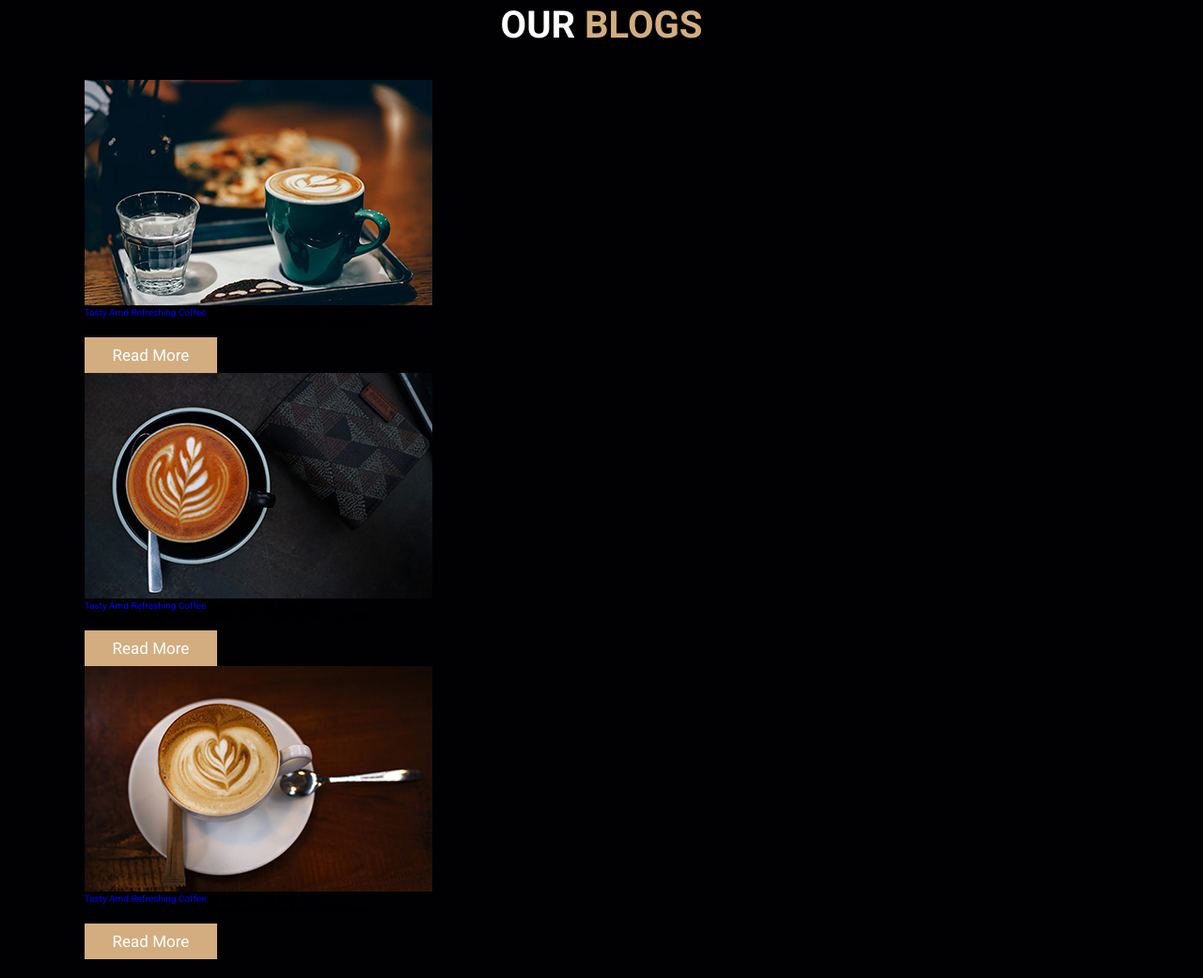
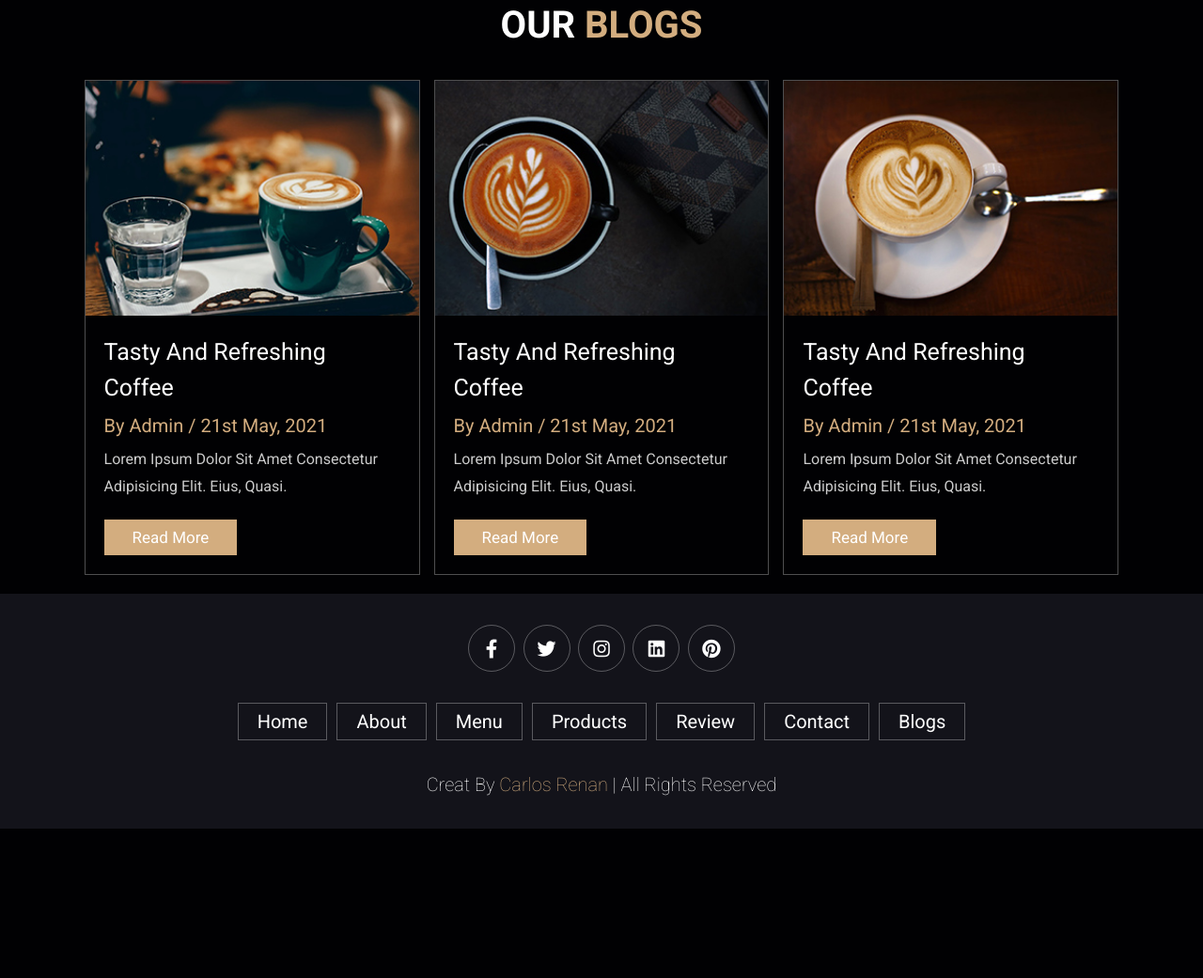
Before and after one commit to 1CarlosRenan/coffee-website, a plain HTML site: page index.html in a window 1280 px wide. Shown: the part 3852-4893 px from the top of the page at 94% size. After the commit the page ends 4734 px from the top, so only its background shows below. Drawn offline with Linux system fonts and the light colour scheme.

Commit message:
Terceiro commit

```diff
--- a/css/style.css
+++ b/css/style.css
@@ -455,6 +455,115 @@ section{
     background: none;
 }
 
+.blogs .box-container{
+    display: grid;
+    grid-template-columns: repeat(auto-fit, minmax(30rem, 1fr));
+    gap: 1.5rem;
+}
+
+.blogs .box-container .box{
+    border: var(--border);
+
+}
+
+.blogs .box-container .box .image{
+    height: 25rem;
+    overflow: hidden;
+    width: 100%;
+}
+
+.blogs .box-container .box .image img{
+    height: 100%;
+    object-fit: cover;
+    width: 100%;
+}
+
+.blogs .box-container .box:hover .image img{
+    transform: scale(1.2);
+}
+
+.blogs .box-container .box .content{
+    padding: 2rem;
+}
+
+.blogs .box-container .box .content .title{
+    font-size: 2.5rem;
+    line-height: 1.5;
+    color: #fff;
+}
+
+.blogs .box-container .box .content .title:hover{
+    color:var(--main-color)
+}
+
+.blogs .box-container .box .content span{
+    color: var(--main-color);
+    display: block;
+    padding-top: 1rem;
+    font-size: 2rem;
+}
+
+.blogs .box-container .box .content p{
+    font-size: 1.6rem;
+    line-height: 1.8;
+    color: #ccc;
+    padding: 1rem 0;
+}
+
+.footer{
+    background: var(--black);
+    text-align: center;
+}
+
+.footer .share{
+    padding: 1rem;
+}
+
+.footer .share a{
+    height: 5rem;
+    width: 5rem;
+    line-height: 5rem;
+    font-size: 2rem;
+    color: #fff;
+    border: var(--border);
+    margin: .3rem;
+    border-radius: 50%;
+}
+
+.footer .share a:hover{
+    background-color: var(--main-color);
+}
+
+.footer .links{
+    display: flex;
+    justify-content: center;
+    flex-wrap: wrap;
+    padding: 2rem 0;
+    gap: 1rem;
+}
+
+.footer .links a{
+    padding: .7rem 2rem;
+    color: #fff;
+    border: var(--border);
+    font-size: 2rem;
+}
+
+.footer .links a:hover{
+    background: var(--main-color);
+}
+
+.footer .credit{
+    font-size: 2rem;
+    color: #fff;
+    font-weight: lighter;
+    padding: 1.5rem;
+}
+
+.footer .credit span{
+    color:var(--main-color);
+}
+
 
 /* media queries */
 
--- a/index.html
+++ b/index.html
@@ -90,8 +90,7 @@
 
         <div class="content">
             <h3>fresh coffee inte the morning</h3>
-            <p>Lorem, ipsum dolor sit amet consectetur adipisicing elit. Voluptatum distinctio ut quo? Error, et eaque nemo, fugit amet veritatis recusandae sed, aspernatur illo rem excepturi quos tenetur totam! Explicabo,
-                reprehenderit!</p>
+            <p>Lorem, ipsum dolor sit amet consectetur adipisicing elit. Voluptatum distinctio ut quo? Error, et eaque nemo, fugit amet veritatis recusandae sed, aspernatur illo rem excepturi quos tenetur totam! Explicabo, reprehenderit!</p>
             <a href="#" class="btn">get yours now</a>
         </div>
 
@@ -357,7 +356,7 @@
                     <img src="./images/blog-1.jpeg" alt="">
                 </div>
                 <div class="content">
-                    <a href="#" class="title">tasty amd refreshing coffee</a>
+                    <a href="#" class="title">tasty and refreshing coffee</a>
                     <span>by admin / 21st may, 2021</span>
                     <p>Lorem ipsum dolor sit amet consectetur adipisicing elit. Eius, quasi.</p>
                     <a href="#" class="btn">read more</a>
@@ -369,7 +368,7 @@
                     <img src="./images/blog-2.jpeg" alt="">
                 </div>
                 <div class="content">
-                    <a href="#" class="title">tasty amd refreshing coffee</a>
+                    <a href="#" class="title">tasty and refreshing coffee</a>
                     <span>by admin / 21st may, 2021</span>
                     <p>Lorem ipsum dolor sit amet consectetur adipisicing elit. Eius, quasi.</p>
                     <a href="#" class="btn">read more</a>
@@ -381,7 +380,7 @@
                     <img src="./images/blog-3.jpeg" alt="">
                 </div>
                 <div class="content">
-                    <a href="#" class="title">tasty amd refreshing coffee</a>
+                    <a href="#" class="title">tasty and refreshing coffee</a>
                     <span>by admin / 21st may, 2021</span>
                     <p>Lorem ipsum dolor sit amet consectetur adipisicing elit. Eius, quasi.</p>
                     <a href="#" class="btn">read more</a>
@@ -394,6 +393,34 @@
 
     <!-- blogs section stars -->
 
+    <!-- footer section starts -->
+
+    <section class="footer">
+
+        <div class="share">
+            <a href="#" class="fab fa-facebook-f"></a>
+            <a href="#" class="fab fa-twitter"></a>
+            <a href="#" class="fab fa-instagram"></a>
+            <a href="#" class="fab fa-linkedin"></a>
+            <a href="#" class="fab fa-pinterest"></a>
+        </div>
+
+        <div class="links">
+            <a href="#">home</a>
+            <a href="#">about</a>
+            <a href="#">menu</a>
+            <a href="#">products</a>
+            <a href="#">review</a>
+            <a href="#">contact</a>
+            <a href="#">blogs</a>
+        </div>
+
+        <div class="credit">creat by <span>Carlos Renan</span> | all rights reserved</div>
+
+    </section>
+
+    <!-- footer section starts -->
+
     <!-- custom js file link -->
     <script src="./js/script.js"></script>
 </body>
```
